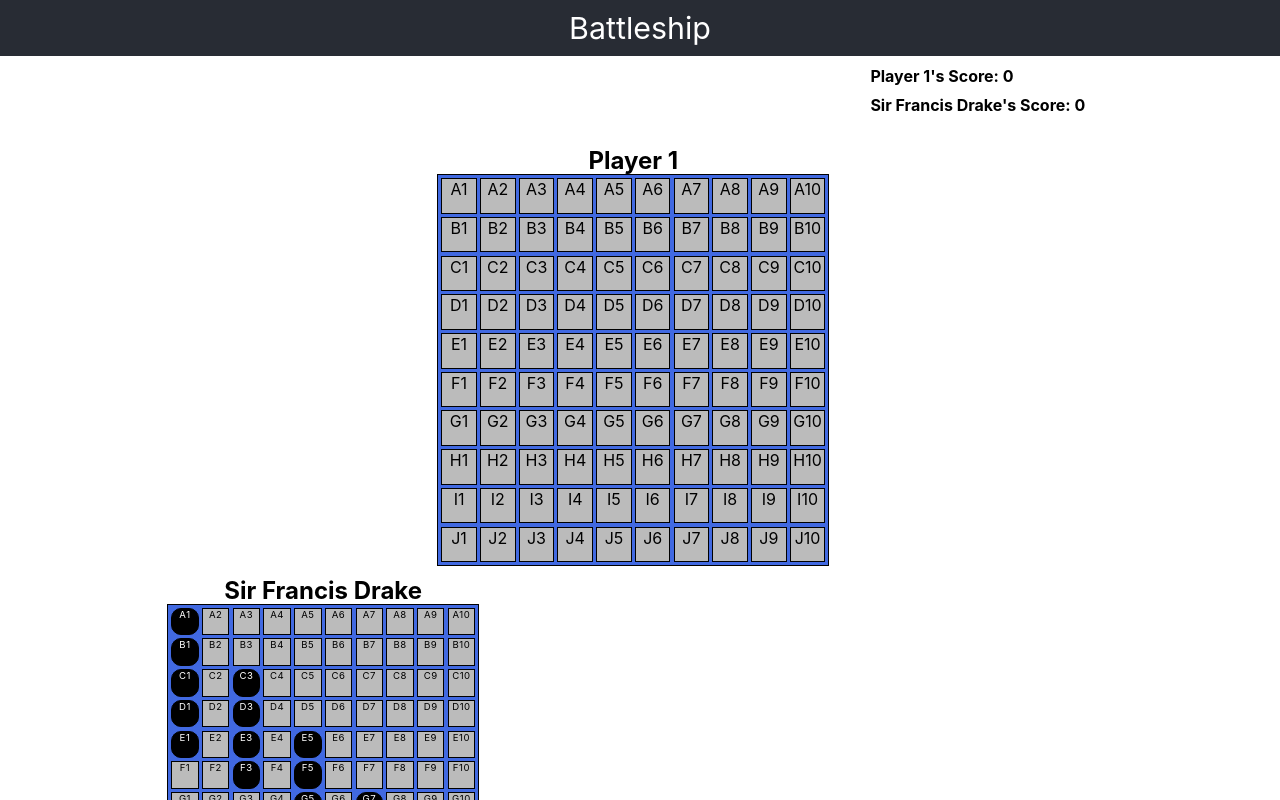
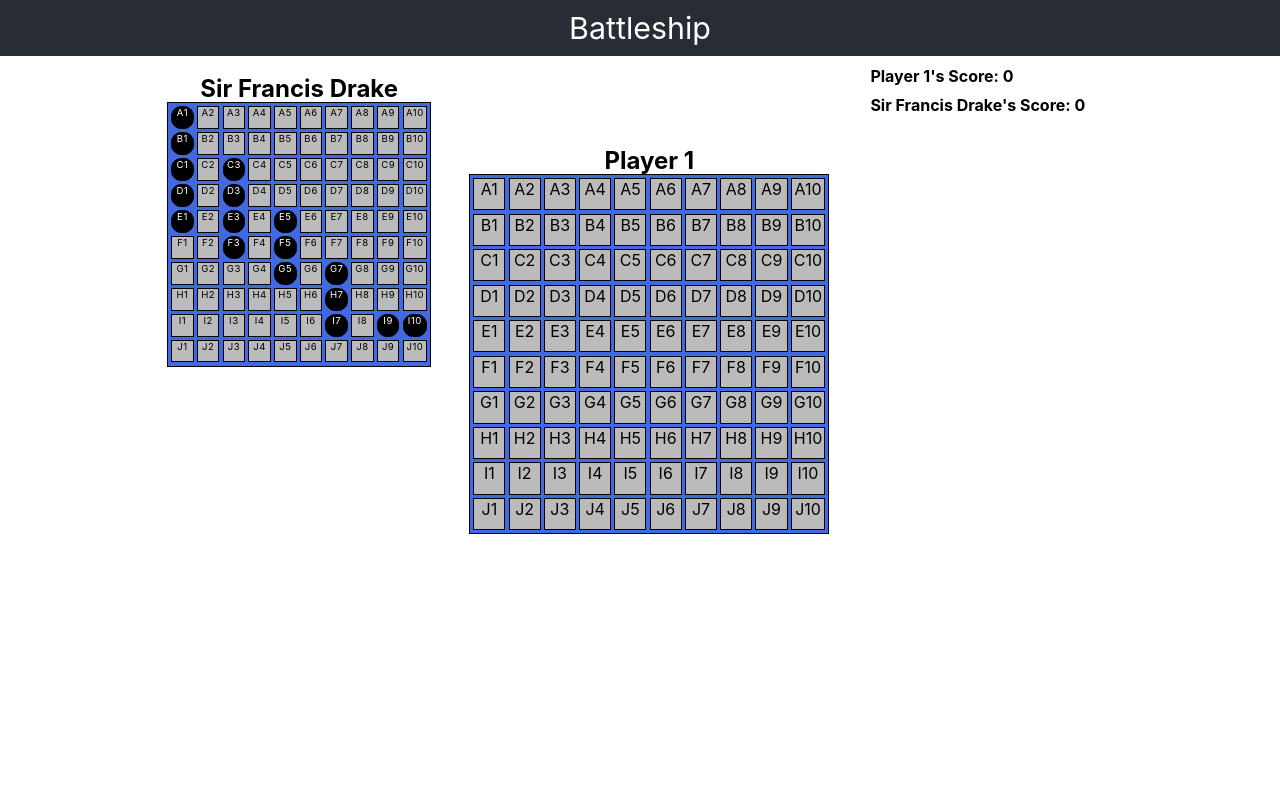
Before and after one commit to Dathan88/battleship, a React (Create React App) app: page / in a window 1280 px wide. Built offline with nearby package versions, Linux system fonts and the light colour scheme.

Commit message:
Change board sizes

```diff
--- a/src/Components/Board.css
+++ b/src/Components/Board.css
@@ -1,6 +1,6 @@
 #human-board {
-	width: 24rem;
-	height: 24rem;
+	width: 22rem;
+	height: 22rem;
 	display: grid;
 	grid-gap: 0.2rem;
 	padding: 0.2rem;
@@ -12,8 +12,8 @@
 }
 
 #computer-board {
-	width: 19rem;
-	height: 19rem;
+	width: 16rem;
+	height: 16rem;
 	display: grid;
 	grid-gap: 0.2rem;
 	padding: 0.2rem;
```
